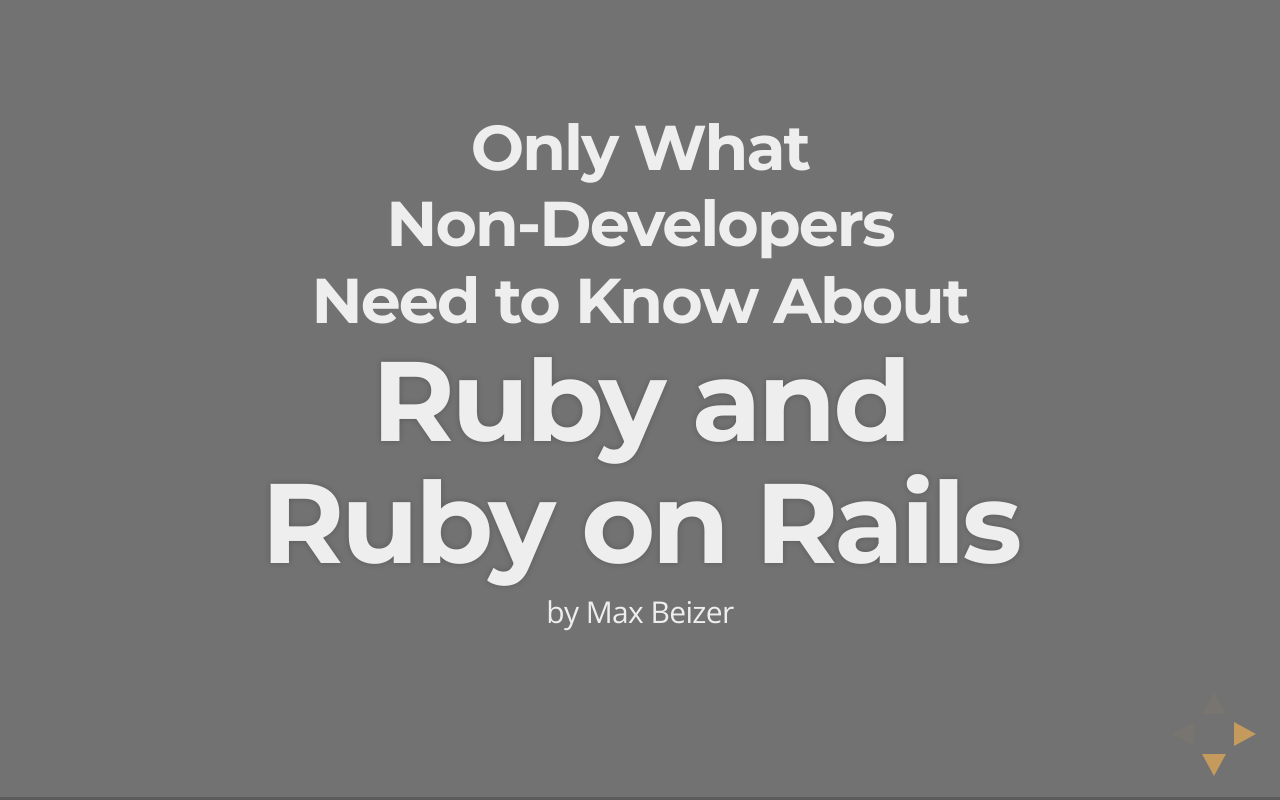
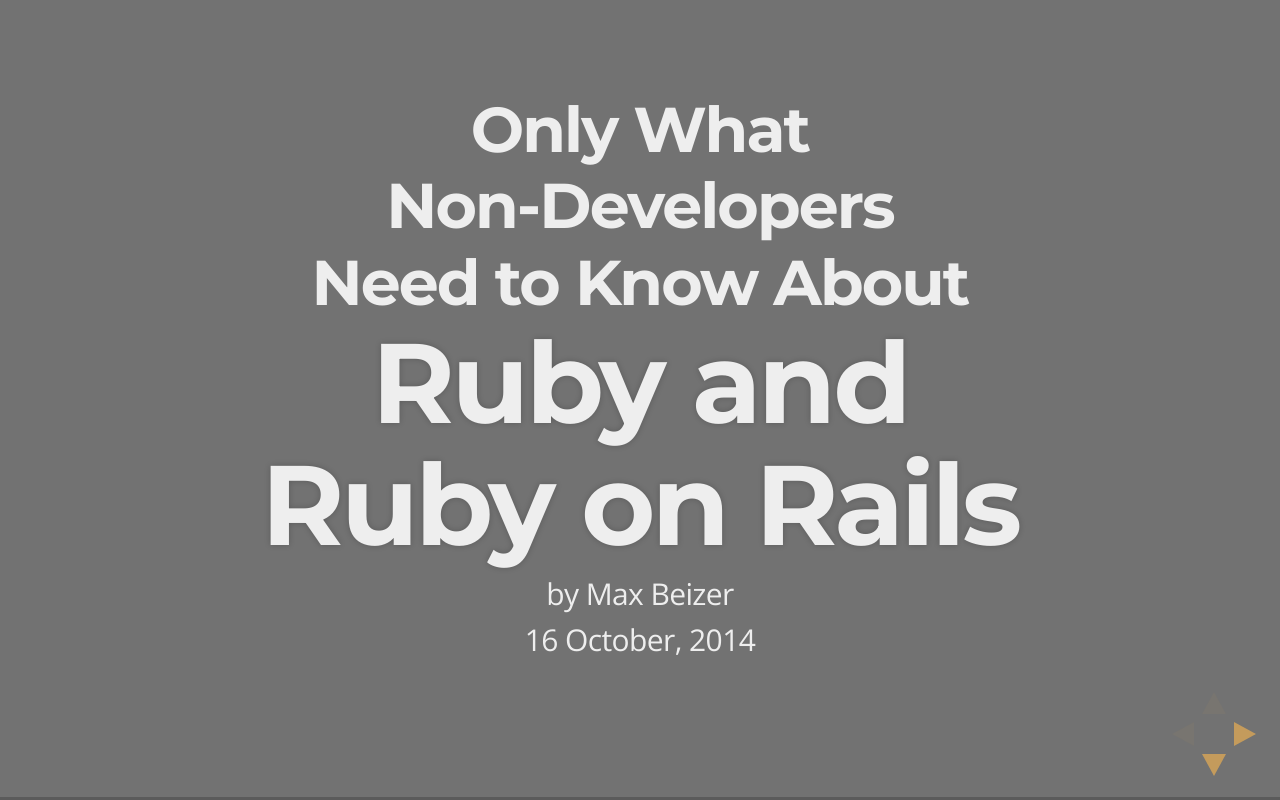
Before and after one commit to maxbeizer/ruby-rails-presentation, a website: page index.html in a window 1280 px wide. Drawn offline with nearby package versions, Linux system fonts and the light colour scheme.

Commit message:
Add date to front page

```diff
--- a/index.html
+++ b/index.html
@@ -52,6 +52,9 @@
 						<p>
 							by Max Beizer
 						</p>
+						<time datetime="2014-10-16">
+							16 October, 2014
+						</time>
 					</section>
 
 					<section>
```
